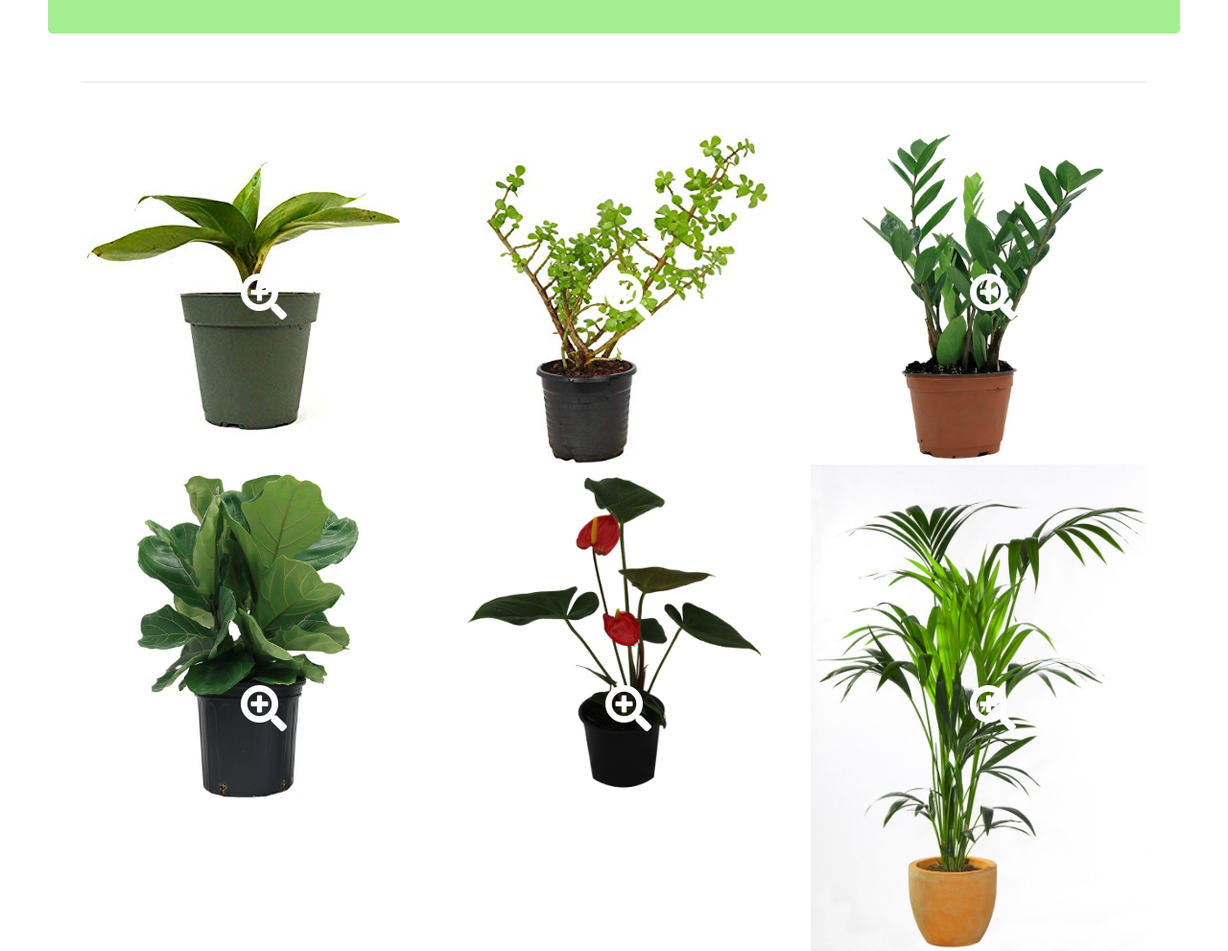
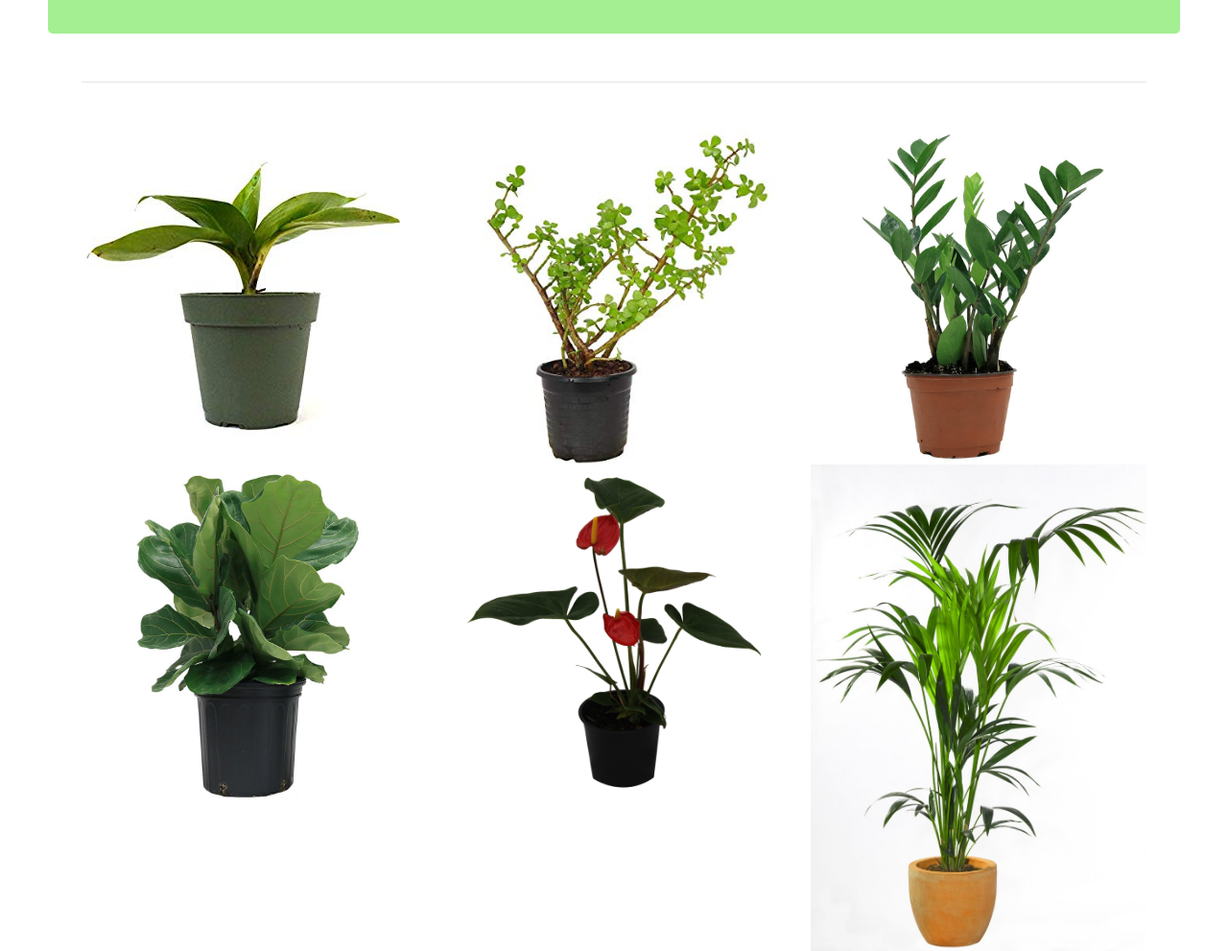
Before and after one commit to Gauravgkp/website_assign3, a plain HTML site: page index.html in a window 1280 px wide. Shown: the part 1360-2351 px from the top of the page at 96% size. Drawn offline with nearby package versions, Linux system fonts and the light colour scheme; grey boxes are pictures that could not be loaded; a web font is replaced by a local one.

Commit message:
index and css updated

```diff
--- a/css/style.css
+++ b/css/style.css
@@ -1,6 +1,9 @@
 body{
+  width: 100%;
+  position: 0;
   color: black;
 }
+navbarDropdown
 #page-top{
   background-color: white;
 }
@@ -38,7 +41,13 @@ body{
   width: 100%;
 }
 }
-
 @media all and (max-width: 400px) {
-
+.button {
+    align-items: flex-start;
+    text-align: center;
 }
+body{
+  width: 100%;
+  position: 0;
+}
+}
--- a/index.html
+++ b/index.html
@@ -19,7 +19,6 @@
     <script src="https://ajax.googleapis.com/ajax/libs/jquery/3.3.1/jquery.min.js"></script>
     <script src="https://maxcdn.bootstrapcdn.com/bootstrap/3.3.7/js/bootstrap.min.js"></script>
 </head>
-
 <body id="page-top">
    <!-- Navigation -->
    <nav class="navbar navbar-expand-lg bg-secondary fixed-top text-uppercase" id="mainNav">
@@ -69,6 +68,7 @@
         </div>
     </div>
 </nav>
+
 
     <!-- Header -->
     <header class="masthead bg-primary text-white text-center" style="
@@ -171,70 +171,49 @@
         </div>
         </div>
     </section>
-
-
-
-    <!-- Portfolio Grid Section -->
-    <section class="portfolio" id="grid">
+    <!--Grid Section -->
+    <section class="grid" id="grid">
         <div class="container">
             <hr class="star-dark mb-5">
             <div class="row">
                 <div class="col-md-6 col-lg-4">
-                    <a class="portfolio-item d-block mx-auto" href="#portfolio-modal-1">
+                    <a class="portfolio-item d-block mx-auto">
                         <div class="portfolio-item-caption d-flex position-absolute h-100 w-100">
-                            <div class="portfolio-item-caption-content my-auto w-100 text-center text-white">
-                                <i class="fas fa-search-plus fa-3x"></i>
-                            </div>
                         </div>
                         <img class="rounded-circle" src="img/grid1.jpg" alt="">
                     </a>
                 </div>
                 <div class="col-md-6 col-lg-4">
-                    <a class="portfolio-item d-block mx-auto" href="#portfolio-modal-2">
+                    <a class="portfolio-item d-block mx-auto">
                         <div class="portfolio-item-caption d-flex position-absolute h-100 w-100">
-                            <div class="portfolio-item-caption-content my-auto w-100 text-center text-white">
-                                <i class="fas fa-search-plus fa-3x"></i>
-                            </div>
                         </div>
                         <img class="img-fluid" src="img/grid2.jpg" alt="">
                     </a>
                 </div>
                 <div class="col-md-6 col-lg-4">
-                    <a class="portfolio-item d-block mx-auto" href="#portfolio-modal-3">
+                    <a class="portfolio-item d-block mx-auto">
                         <div class="portfolio-item-caption d-flex position-absolute h-100 w-100">
-                            <div class="portfolio-item-caption-content my-auto w-100 text-center text-white">
-                                <i class="fas fa-search-plus fa-3x"></i>
-                            </div>
                         </div>
                         <img class="img-fluid" src="img/grid3.jpg" alt="">
                     </a>
                 </div>
                 <div class="col-md-6 col-lg-4">
-                    <a class="portfolio-item d-block mx-auto" href="#portfolio-modal-4">
+                    <a class="portfolio-item d-block mx-auto">
                         <div class="portfolio-item-caption d-flex position-absolute h-100 w-100">
-                            <div class="portfolio-item-caption-content my-auto w-100 text-center text-white">
-                                <i class="fas fa-search-plus fa-3x"></i>
-                            </div>
                         </div>
                         <img class="img-fluid" src="img/grid4.jpg" alt="">
                     </a>
                 </div>
                 <div class="col-md-6 col-lg-4">
-                    <a class="portfolio-item d-block mx-auto" href="#portfolio-modal-5">
+                    <a class="portfolio-item d-block mx-auto">
                         <div class="portfolio-item-caption d-flex position-absolute h-100 w-100">
-                            <div class="portfolio-item-caption-content my-auto w-100 text-center text-white">
-                                <i class="fas fa-search-plus fa-3x"></i>
-                            </div>
                         </div>
                         <img class="img-fluid" src="img/grid5.JPG" alt="">
                     </a>
                 </div>
                 <div class="col-md-6 col-lg-4">
-                    <a class="portfolio-item d-block mx-auto" href="#portfolio-modal-6">
+                    <a class="portfolio-item d-block mx-auto">
                         <div class="portfolio-item-caption d-flex position-absolute h-100 w-100">
-                            <div class="portfolio-item-caption-content my-auto w-100 text-center text-white">
-                                <i class="fas fa-search-plus fa-3x"></i>
-                            </div>
                         </div>
                         <img class="img-fluid" src="img/grid6.jpg" alt="">
                     </a>
@@ -251,9 +230,7 @@
                 <iframe src="https://maps.google.com/maps?q=bangalore&t=&z=13&ie=UTF8&iwloc=&output=embed" frameborder="0"
                     style="border:0" allowfullscreen></iframe>
             </div>
-
             <!--Google Maps-->
-
         </div>
         </div>
     </section>
@@ -306,7 +283,6 @@
             </div>
         </div>
     </footer>
-
     <!-- Bootstrap core JavaScript -->
     <script src="js/vendor/jquery/jquery.min.js"></script>
     <script src="js/vendor/bootstrap/js/bootstrap.bundle.min.js"></script>
```
Lines whose indentation alone changed are shown as unchanged.
